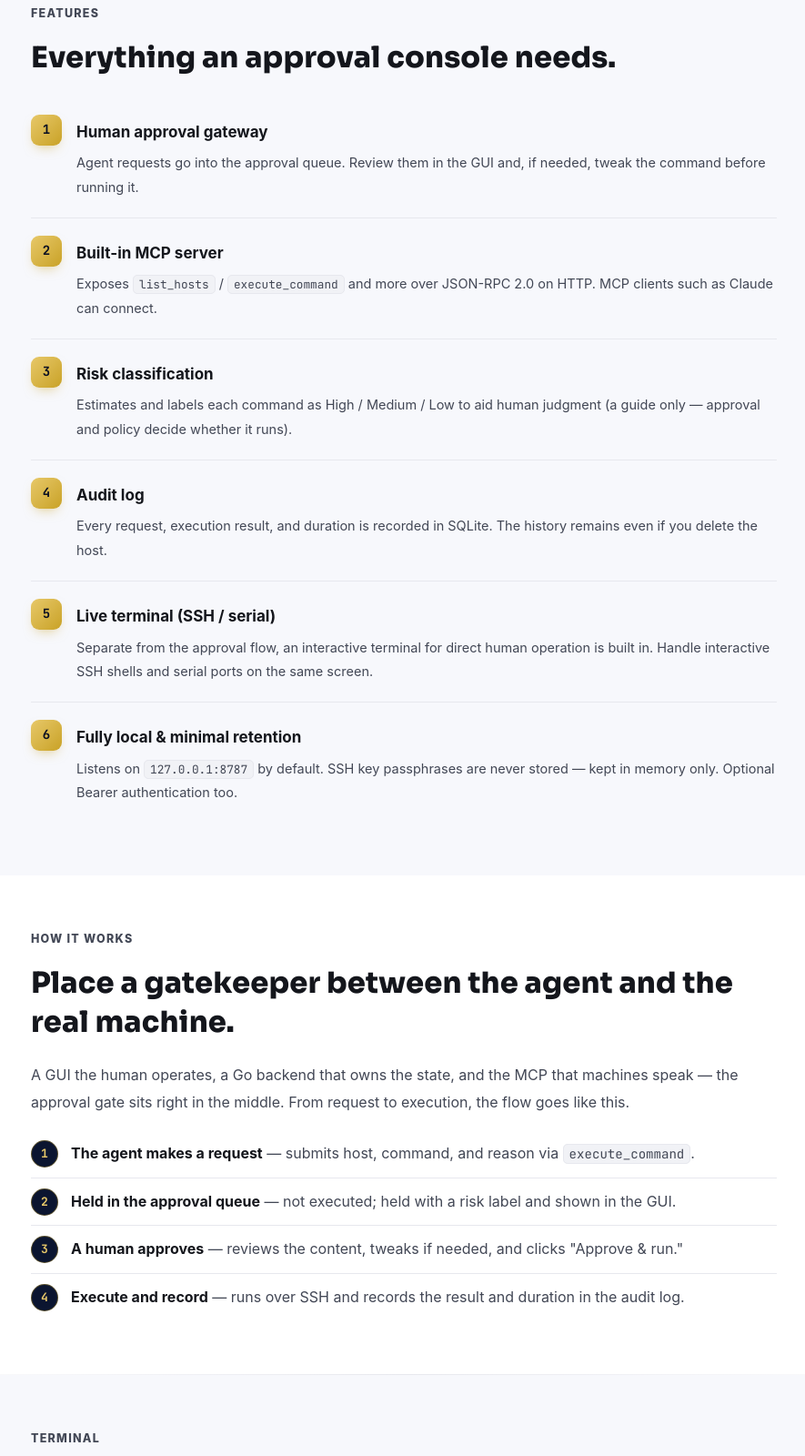
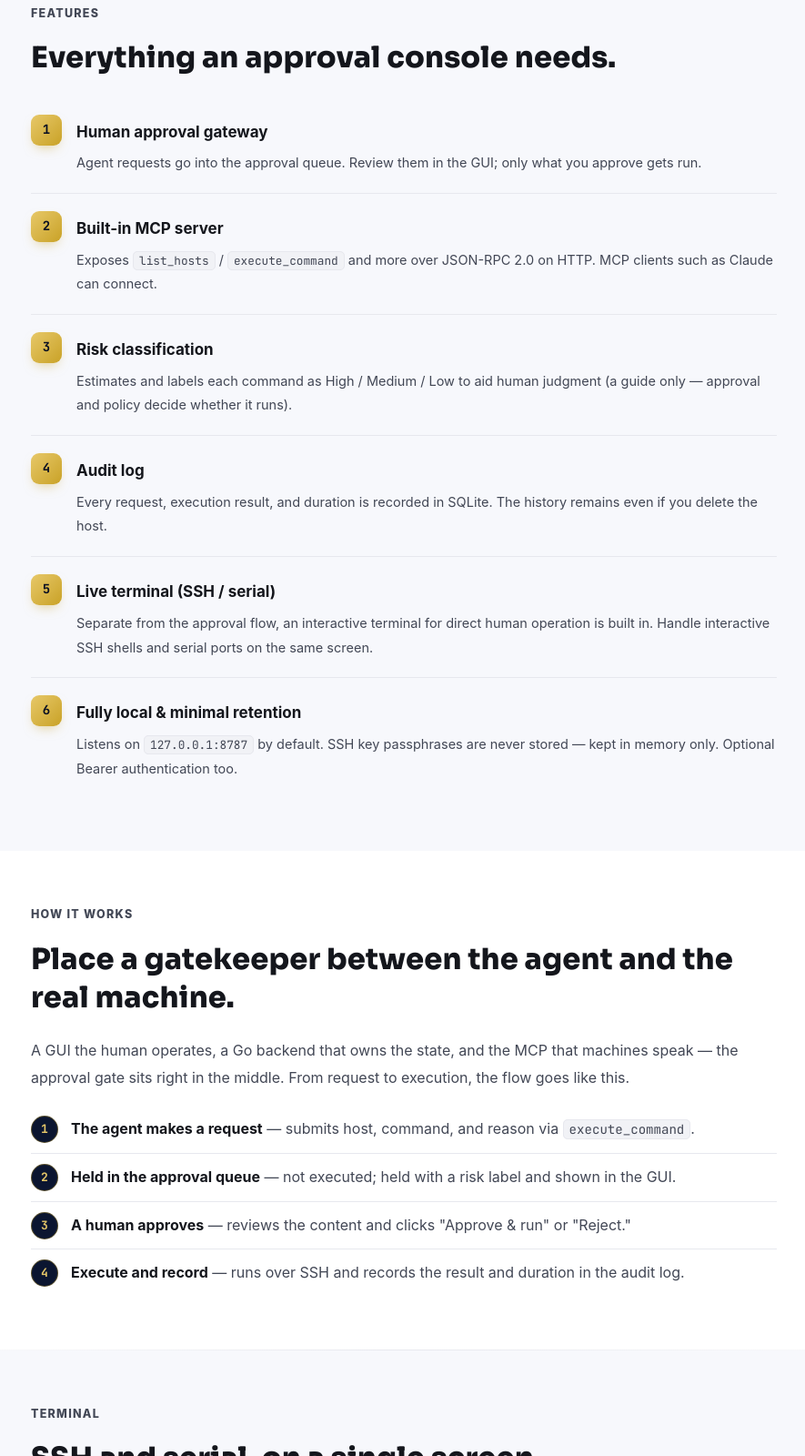
Before and after one commit to yoshiyakato/ssh-gate-oss, a plain HTML site: page web/index.html in a window 1280 px wide. Shown: the part 2187-3787 px from the top of the page at 91% size, without its empty margins (196-1081 px from the left). Drawn offline with Linux system fonts and the light colour scheme.

Commit message:
LP: v0.1.0 では承認前のコマンド修正ができないため、その記述を外す（JA/EN）
Co-Authored-By: Claude Opus 5.5 <noreply@anthropic.com>

```diff
--- a/web/index.html
+++ b/web/index.html
@@ -287,7 +287,7 @@
       <p class="sec-label" data-i18n="feat.label">機能</p>
       <h2 class="sec-title" data-i18n="feat.title">承認コンソールに必要なもの、ぜんぶ。</h2>
       <ul class="feat-list">
-        <li><span class="num">1</span><div class="ft"><h3 data-i18n="feat.f1.h">人間承認ゲートウェイ</h3><p data-i18n="feat.f1.p">エージェントの要求は承認キューへ。GUI で内容を確認し、必要ならコマンドを微修正してから実行できます。</p></div></li>
+        <li><span class="num">1</span><div class="ft"><h3 data-i18n="feat.f1.h">人間承認ゲートウェイ</h3><p data-i18n="feat.f1.p">エージェントの要求は承認キューへ。GUI で内容を確認し、承認したものだけが実行されます。</p></div></li>
         <li><span class="num">2</span><div class="ft"><h3 data-i18n="feat.f2.h">MCP サーバー内蔵</h3><p data-i18n="feat.f2.p">JSON-RPC 2.0 over HTTP で <code>list_hosts</code> / <code>execute_command</code> などを提供。Claude などの MCP クライアントから接続できます。</p></div></li>
         <li><span class="num">3</span><div class="ft"><h3 data-i18n="feat.f3.h">リスク分類</h3><p data-i18n="feat.f3.p">コマンドを High / Medium / Low に推定して表示。人間の判断を助けます（あくまで目安。実行可否は承認とポリシーが決めます）。</p></div></li>
         <li><span class="num">4</span><div class="ft"><h3 data-i18n="feat.f4.h">監査ログ</h3><p data-i18n="feat.f4.p">すべての要求・実行結果・所要時間を SQLite に記録。接続先を消しても履歴は残します。</p></div></li>
@@ -306,7 +306,7 @@
       <ol class="steps">
         <li data-i18n="how.s1"><b>エージェントが要求する</b> — <code>execute_command</code> でホスト・コマンド・理由を申請。</li>
         <li data-i18n="how.s2"><b>承認キューにためる</b> — 実行せず保留し、リスクを付けて GUI に表示。</li>
-        <li data-i18n="how.s3"><b>人間が承認する</b> — 内容を確認し、必要なら微修正して「承認して実行」。</li>
+        <li data-i18n="how.s3"><b>人間が承認する</b> — 内容を確認し、「承認して実行」か「拒否」を選ぶ。</li>
         <li data-i18n="how.s4"><b>実行して記録する</b> — SSH 実行。結果と所要時間を監査ログに残す。</li>
       </ol>
     </div>
@@ -526,7 +526,7 @@
       "feat.label": "機能",
       "feat.title": "承認コンソールに必要なもの、ぜんぶ。",
       "feat.f1.h": "人間承認ゲートウェイ",
-      "feat.f1.p": "エージェントの要求は承認キューへ。GUI で内容を確認し、必要ならコマンドを微修正してから実行できます。",
+      "feat.f1.p": "エージェントの要求は承認キューへ。GUI で内容を確認し、承認したものだけが実行されます。",
       "feat.f2.h": "MCP サーバー内蔵",
       "feat.f2.p": "JSON-RPC 2.0 over HTTP で <code>list_hosts</code> / <code>execute_command</code> などを提供。Claude などの MCP クライアントから接続できます。",
       "feat.f3.h": "リスク分類",
@@ -543,7 +543,7 @@
       "how.p": "人間が操作する GUI、状態を所有する Go バックエンド、機械が話す MCP。承認関門はその真ん中にあります。要求から実行までは、こう流れます。",
       "how.s1": "<b>エージェントが要求する</b> — <code>execute_command</code> でホスト・コマンド・理由を申請。",
       "how.s2": "<b>承認キューにためる</b> — 実行せず保留し、リスクを付けて GUI に表示。",
-      "how.s3": "<b>人間が承認する</b> — 内容を確認し、必要なら微修正して「承認して実行」。",
+      "how.s3": "<b>人間が承認する</b> — 内容を確認し、「承認して実行」か「拒否」を選ぶ。",
       "how.s4": "<b>実行して記録する</b> — SSH 実行。結果と所要時間を監査ログに残す。",
 
       "term.label": "ターミナル",
@@ -645,7 +645,7 @@
       "feat.label": "Features",
       "feat.title": "Everything an approval console needs.",
       "feat.f1.h": "Human approval gateway",
-      "feat.f1.p": "Agent requests go into the approval queue. Review them in the GUI and, if needed, tweak the command before running it.",
+      "feat.f1.p": "Agent requests go into the approval queue. Review them in the GUI; only what you approve gets run.",
       "feat.f2.h": "Built-in MCP server",
       "feat.f2.p": "Exposes <code>list_hosts</code> / <code>execute_command</code> and more over JSON-RPC 2.0 on HTTP. MCP clients such as Claude can connect.",
       "feat.f3.h": "Risk classification",
@@ -662,7 +662,7 @@
       "how.p": "A GUI the human operates, a Go backend that owns the state, and the MCP that machines speak — the approval gate sits right in the middle. From request to execution, the flow goes like this.",
       "how.s1": "<b>The agent makes a request</b> — submits host, command, and reason via <code>execute_command</code>.",
       "how.s2": "<b>Held in the approval queue</b> — not executed; held with a risk label and shown in the GUI.",
-      "how.s3": "<b>A human approves</b> — reviews the content, tweaks if needed, and clicks \"Approve & run.\"",
+      "how.s3": "<b>A human approves</b> — reviews the content and clicks \"Approve & run\" or \"Reject.\"",
       "how.s4": "<b>Execute and record</b> — runs over SSH and records the result and duration in the audit log.",
 
       "term.label": "Terminal",
```
